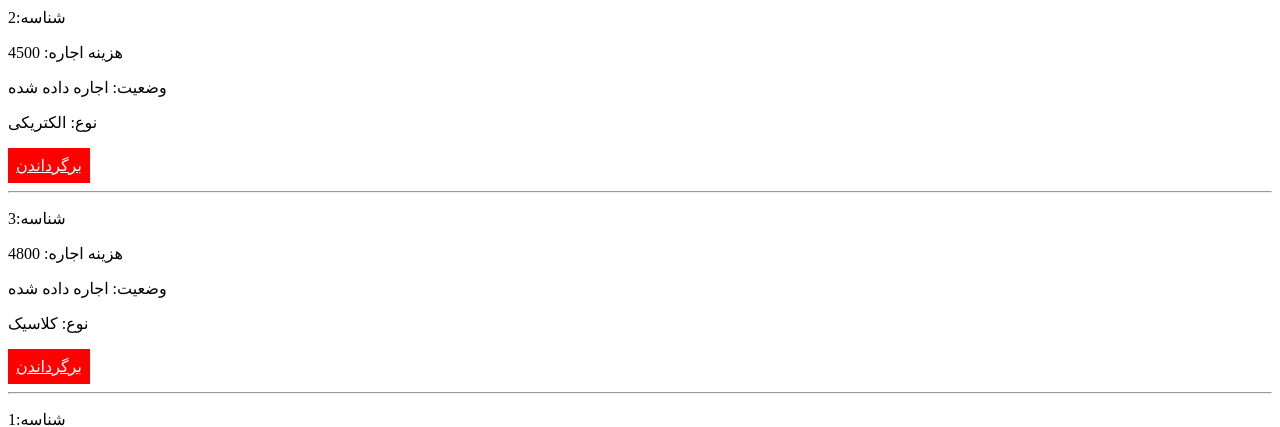
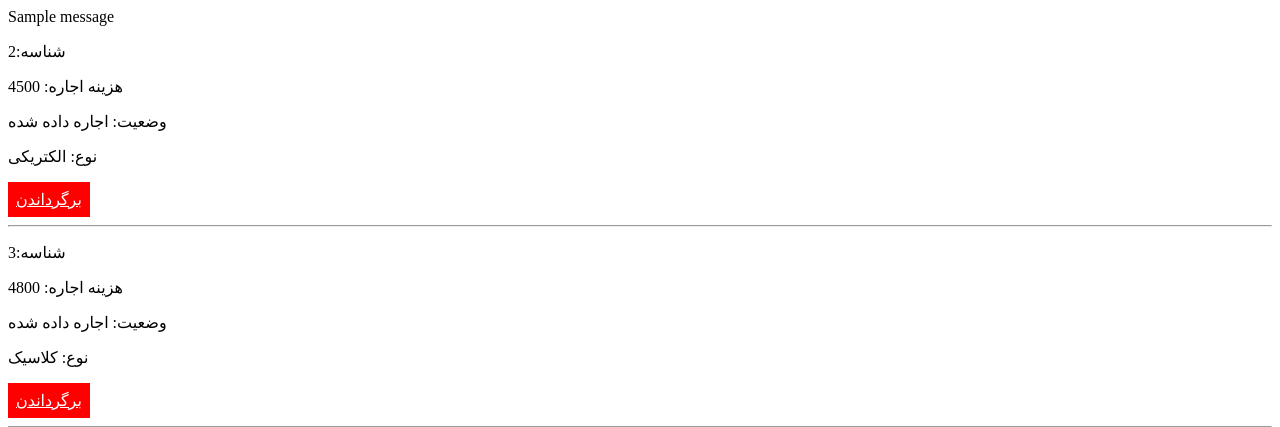
Before and after one commit to rezamardaniDev/bidood, a Django app: page /bike/my-bike in a window 1280 px wide. Shown: the top 427 px of the page. Run offline with Django 4.2, Linux system fonts and the light colour scheme; a user stored in the database is signed in; data comes from the database, SQL or seed files in the repository; both versions use the stored data as it was after the commit; tables that the repository leaves empty hold one stand-in row (values such as "Sample post"); one stand-in notice (Sample message) is shown.

Commit message:
add flash message

```diff
--- a/bike/templates/my_bike.html
+++ b/bike/templates/my_bike.html
@@ -1,5 +1,13 @@
 {% block content %}
-
+{% if messages  %}
+<div class="messages">
+		{% for message in messages %}
+			<div class="alert {% if message.tags %}alert-{{ message.tags }}"{% endif %}>
+				{{ message }}
+			</div>
+		{% endfor %}
+		</div>
+    {% endif %}
     {% for item in bike %}
         <p>شناسه:{{ item.bike.id }}</p>
         <p>هزینه اجاره: {{ item.bike.price }}</p>
--- a/bike/views.py
+++ b/bike/views.py
@@ -2,6 +2,8 @@ from django.shortcuts import render, redirect
 from .models import *
 from reservation.models import *
 from django.views.generic import ListView, DetailView
+
+
 # Create your views here.
 
 class ListBikeView(ListView):
--- a/config/urls.py
+++ b/config/urls.py
@@ -21,5 +21,5 @@ urlpatterns = [
     path('admin/', admin.site.urls),
     path('account/',include('account.urls',namespace="account")),
     path('bike/', include('bike.urls', namespace='bike')),
-    path('reserve', include('reservation.urls', namespace='reservation')),
+    path('reserve/', include('reservation.urls', namespace='reservation')),
 ]
```
Also changed, not shown: reservation/views.py (+17 -10 lines), db.sqlite3.
